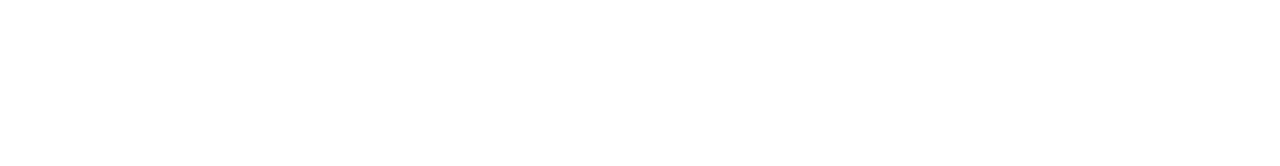
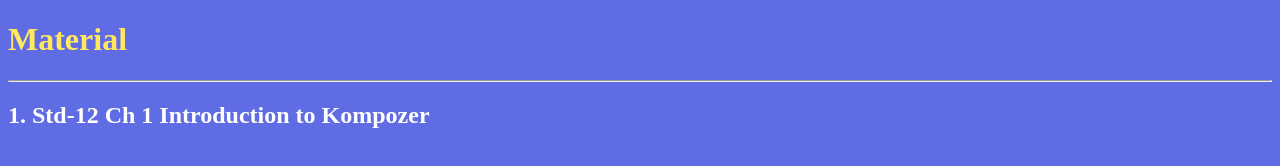
Before and after one commit to Dharmeshchahwala/Chahwala, a plain HTML site: page ser.html in a window 1280 px wide. Drawn offline with Linux system fonts and the light colour scheme.

Commit message:
Update ser.html

```diff
--- a/ser.html
+++ b/ser.html
@@ -4,9 +4,29 @@
     <meta charset="UTF-8">
     <meta http-equiv="X-UA-Compatible" content="IE=edge">
     <meta name="viewport" content="width=device-width, initial-scale=1.0">
-    <title>Services</title>
+    <title>Material</title>
+    <style>
+     body{
+            background: #606ce3;
+        }
+      a {
+        text-decoration: none;
+        color: white;
+      }
+      h1{
+        color: rgb(255, 231, 94);
+      }
+
+      a :hover{
+        color: #606ce3;
+        background-color: white;
+        border-radius: 12px;
+        padding: 9px;
+      }
+    </style>
 </head>
 <body>
-
+    <h1>Material</h1><hr>
+   <a href="https://drive.google.com/file/d/1xPrDN878UqYDQnvBihw1Sf6jskgLlwq0/view"><h2> 1. Std-12 Ch 1 Introduction to Kompozer</h2></a>
 </body>
 </html>
```
